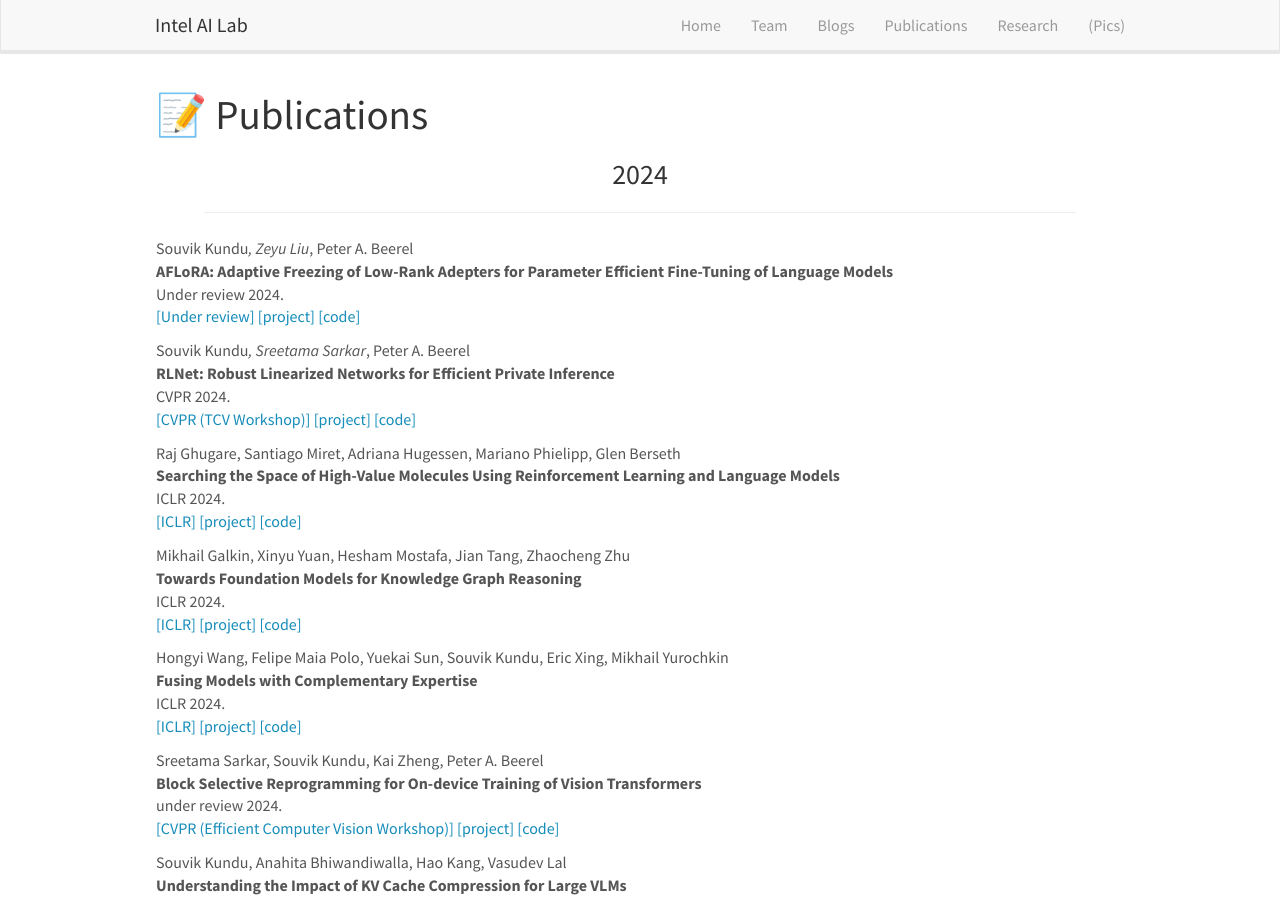
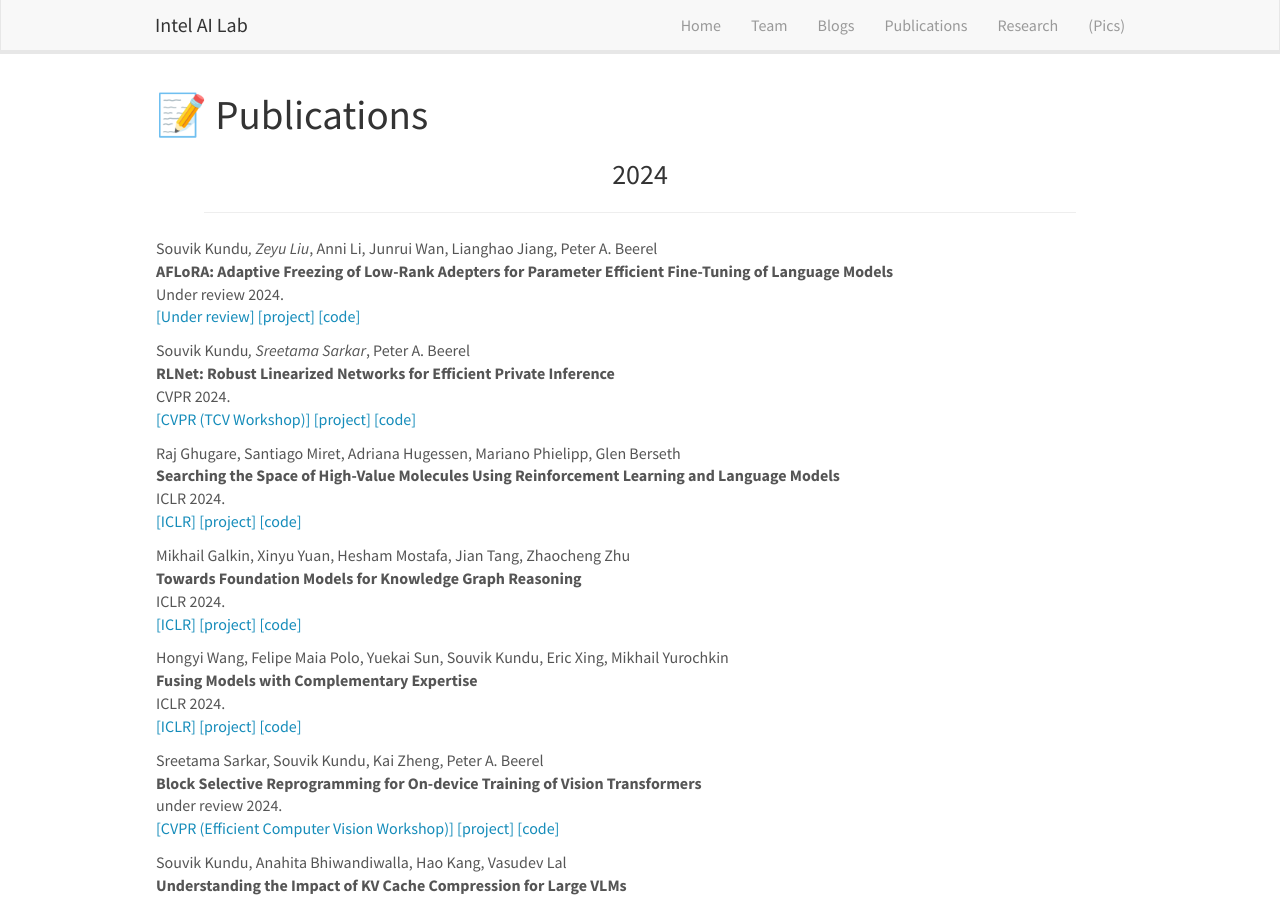
Before and after one commit to intelailabpage/intelailabpage.github.io, a Jekyll site: the page built from _pages/publications.md, in a window 1280 px wide and 900 px high. Built offline with Jekyll 4.4.1, drawn with Linux system fonts in a browser that asks for light colours; nearby versions of some CDN libraries.

Commit message:
Update publist.yml

```diff
--- a/_data/publist.yml
+++ b/_data/publist.yml
@@ -1,6 +1,6 @@
 - address: Seattle
   title: "AFLoRA: Adaptive Freezing of Low-Rank Adepters for Parameter Efficient Fine-Tuning of Language Models"
-  author: Souvik Kundu*, Zeyu Liu*, Peter A. Beerel
+  author: Souvik Kundu*, Zeyu Liu*, Anni Li, Junrui Wan, Lianghao Jiang, Peter A. Beerel
   link:
     display: Under review
     url: https://arxiv.org/pdf/2403.13269.pdf
```
